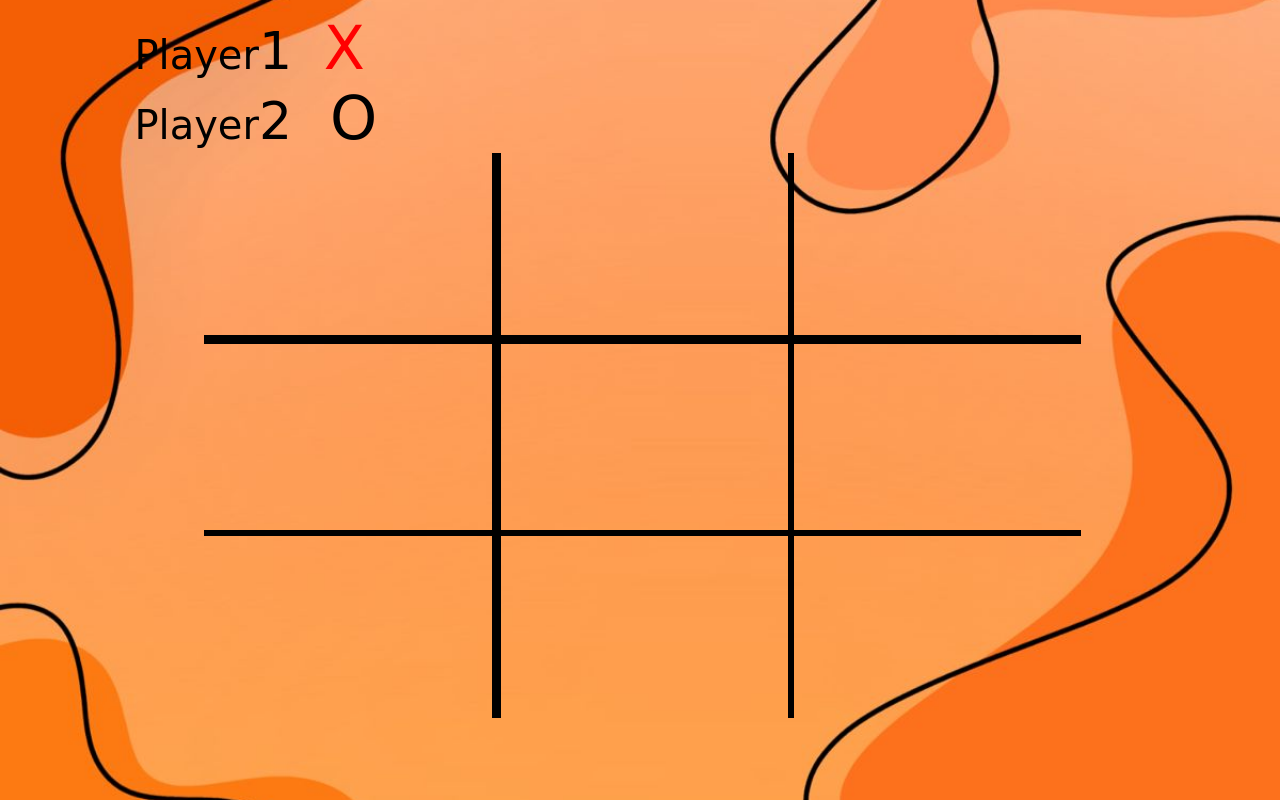
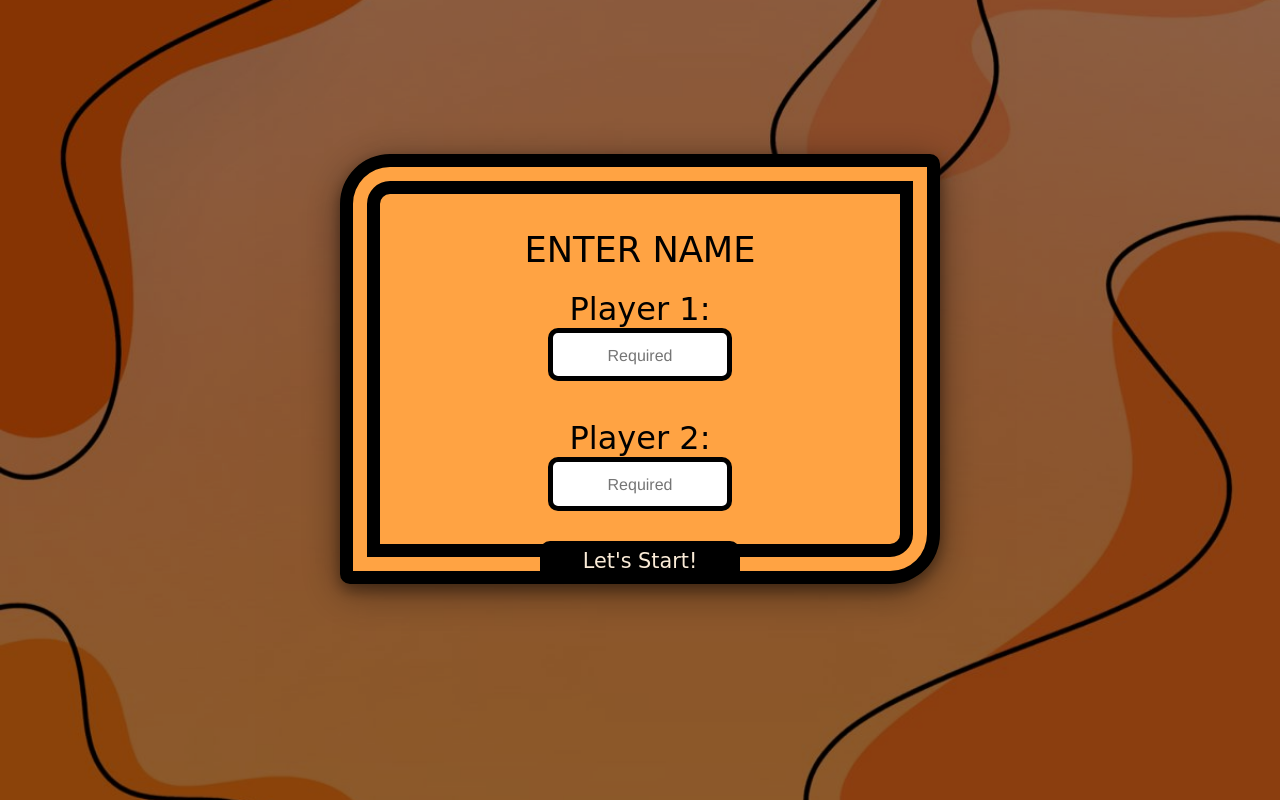
Before and after one commit to Gargee-Bhowmick/TicTacToe, a plain HTML site: page index.html in a window 1280 px wide. Drawn offline with Linux system fonts and the light colour scheme; a web font is replaced by a local one.

Commit message:
Update index.html

```diff
--- a/index.html
+++ b/index.html
@@ -24,11 +24,14 @@
             width:100%;
 
         }
-        .bg2{
+
+        #bg2{
+            display: none;
             background-image: none;
         }
-        .container{
-            display: grid;
+
+        #container{
+            display:none;
             grid-template-columns: 30% 30% 30%;
             height:70vh;
             width:120vh;
@@ -39,9 +42,9 @@
             row-gap: .5vh;
             background-image: none;
         }
+
         .item{
             border: 5px solid black;
-            border-collapse: collapse;
             font-size:50px;
             text-align: center;
             display:flex;
@@ -51,6 +54,7 @@
             width:100%;
             background-image: none;
         }
+
         .container1{
             border-top:0;
             border-left:0;
@@ -79,41 +83,120 @@
             border-bottom:0;
             border-right:0;
         }
-        .head1{
+
+        #head1{
             font-size: 40px;
             margin-left: 10%;
             background-image: none;
         }
-        .head2{
+
+        #head2{
             margin-left: 10%;
             font-size: 40px;
             background-image: none;
         }
+
         .inside1{
             font-size: 40px;
             color: red;
             background-image: none;
-            font-size: 1.5em;
         }
+
         .inside2{
             margin-top: 3.5%;
             font-size: 50px;
             color: black;
             background-image: none;
-            font-size: 1.5em;
         }
-        .num{
-            font-size: 1.3em;
+
+        #input-modal{
+            position:fixed;
+            top:0;
+            left:0;
+            height:100%;
+            width:100%;
+            z-index: 1;
+            overflow: auto;
+            background-color: rgba(0,0,0,0.45);
+        }
+
+        #modal-container{
+            position:relative;
+            background-color:#ffa343;
+            margin:auto;
+            margin-top: 12%;
+            width: 25%;
+            padding:100px;
+            padding-top: 0px;
+            padding-bottom: 150px;
+            height:25%;
+            border-style:double;
+            border-color: black;
+            border-width: 40px;
+            border-radius: 50px 10px 50px 10px;
+            box-shadow: 0 6px 15px 0 rgba(0,0,0,0.4),0 8px 40px 0 rgba(0,0,0,0.39);
+        }
+
+        #input-window{
+            font-size: 4vh;
+            text-align: center;
+            padding-top:0%;
+        }
+
+        .lets-start{
+            margin-top: 30px;
+            height:40px;
+            width:200px;
+            border: 5px solid black;
+            border-radius: 10px;
+            background-color: #000000;
+            color: antiquewhite;
+            font-size: 1.3rem;
+        }
+
+        .lets-start:hover{
+           font-size:1.35rem;
+           height:42px;
+           width:210px;
+           color:white;
+           cursor: pointer;
+        }
+
+        .lets-start:active {
+            font-size:1.3rem;
+            height:40px;
+            width:200px;
+            cursor:pointer;
+            color:white;
+        }
+
+        .player{
+            border: 5px solid black;
+            border-radius: 10px;
+            height:2.3em;
+            width:53%;
+            font-size: 18px;
+        }
+
+        .player::placeholder{
+          text-align: center;
+          font-weight: lighter;
+          font-family: 'Franklin Gothic Medium', 'Arial Narrow', Arial, sans-serif;
+          font-size: 16px;
+        }
+
+        .player:focus{
+            background-color: antiquewhite;
         }
     </style>
 </head>
 <body>
     <div class="bg">
-    <div class="bg2" style="margin-top: 1%;">
-        <div class="head1">Player<span class="num">1</span> <span class="inside1">&nbspX</span></div>
-        <div class="head2">Player<span class="num">2</span><span class="inside2">&nbsp&nbspO</span></div>
+    <div id="bg2" style="margin-top: 1%;">
+        <div id="head1"><span id="pl1-input"></span><span class="inside1">&nbspX</span></div>
+        <div id="head2"><span id="pl2-input"></span><span class="inside2">&nbspO</span></div>
     </div>
-    <div class="container">
+    <div id="container"><!--We have to give the display as grid in JS-->
         <div class="item container1" id="now1" onclick="myfunc('now1')"></div>
         <div class="item container2" id="now2" onclick="myfunc('now2')"></div>
         <div class="item container3" id="now3" onclick="myfunc('now3')"></div>
@@ -125,6 +208,21 @@
         <div class="item container9" id="now9" onclick="myfunc('now9')"></div>
     </div>
     </div>
+    <div>
+        <div id="input-modal">
+            <div id="modal-container">
+            <form id="input-window">
+                <p style="font-size:1.1em; margin-bottom: 20px;">ENTER NAME</p>
+                <label for="player1">Player 1:</label>
+                <input type="text" class="player" id="player1" name="player1" placeholder="Required" required><br><br>
+                <label for="player2">Player 2:</label>
+                <input type="text" class="player" id="player2" name="player2" placeholder="Required" required><br>
+                <button class="lets-start" type = "button" onclick="myfunc1()">Let's Start!</button>
+            </form>
+            </div>
+        </div>
+    </div>
+    <div id="start-again"></div>
     <script type="application/javascript">
         var i=0;
         function myfunc(s)
@@ -136,13 +234,11 @@
                 a.innerText='X';
                 m='X';
                 a.style.color = 'red';
-                a.style.fontSize = '4em';
             }
             else {
                 a.innerText='O';
                 m='O';
                 a.style.color = 'black';
-                a.style.fontSize = '4em';
             }
             i++;
             a.onclick= null;
@@ -195,6 +291,16 @@
                 if(i==9) alert("DRAW!!");
             }
         }
+        function myfunc1(){
+            if((document.getElementById("player1").value !== "")&&(document.getElementById("player2").value !== ""))
+            {
+            document.getElementById("input-modal").style.display="none";
+            document.getElementById("bg2").style.display="block";
+            document.getElementById("pl1-input").innerHTML = document.getElementById("player1").value;
+            document.getElementById("pl2-input").innerHTML= document.getElementById("player2").value;
+            document.getElementById("container").style.display = "grid";
+            }
+            }
     </script>
 </body>
 </html>
```
